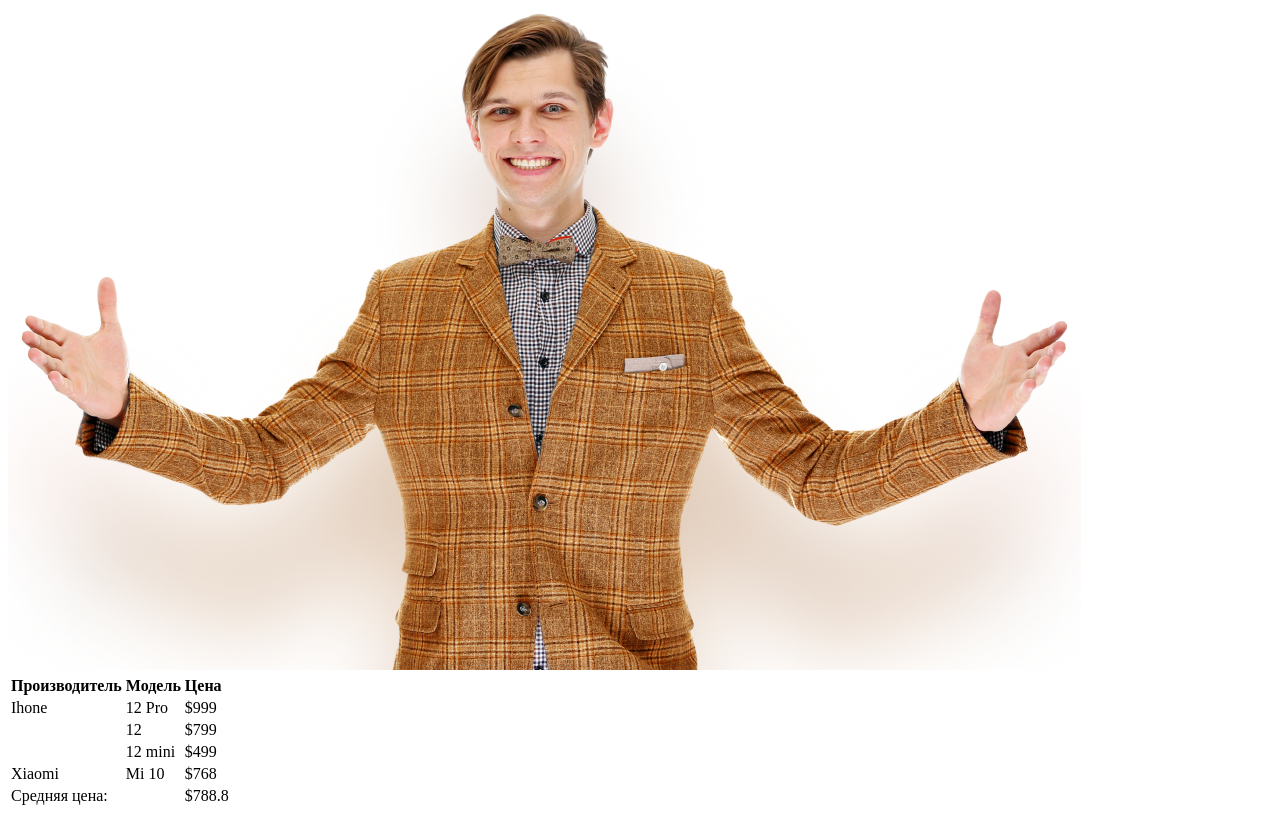
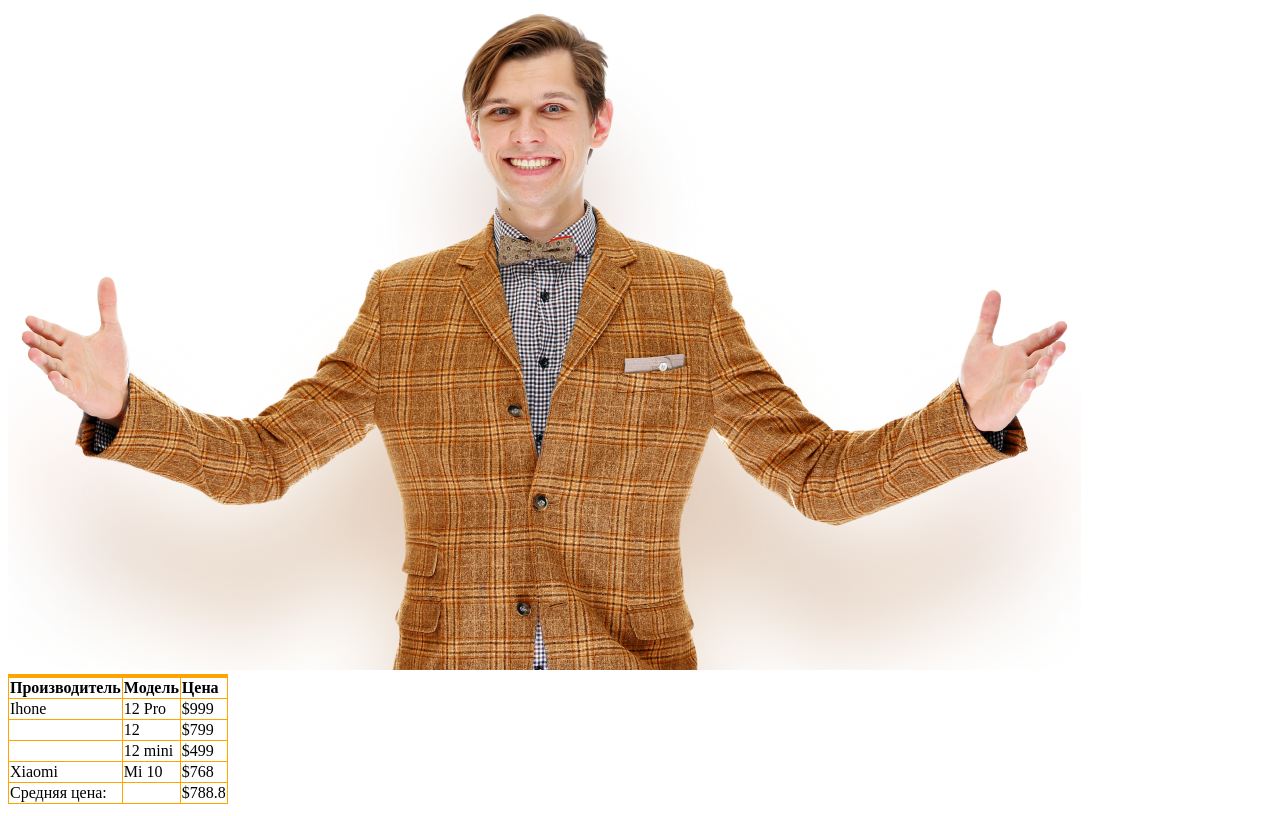
Before and after one commit to NatalySn/LevelUP, a website: page index.html in a window 1280 px wide. Shown: the part 143-959 px from the top of the page. Drawn offline with Linux system fonts and the light colour scheme.

Commit message:
Update style .secondTable

```diff
--- a/index.html
+++ b/index.html
@@ -5,6 +5,18 @@
     <meta name="viewport" content="width=device-width, initial-scale=1.0" />
     <meta http-equiv="X-UA-Compatible" content="ie=edge" />
     <title>Static Template</title>
+    <style>
+      .secondTable td,
+      th {
+        border: 1px solid orange;
+      }
+      .secondTable thead {
+        border-top: 4px solid orange;
+      }
+      .secondTable {
+        border-collapse: collapse;
+      }
+    </style>
   </head>
   <body>
     <table width="100%">
@@ -15,7 +27,7 @@
     </table>
     <h1>WHO</h1>
     <img src="/img/human.png" alt="" srcset="" />
-    <table>
+    <table class="secondTable">
       <thead align="left">
         <tr>
           <th>Производитель</th>
```
